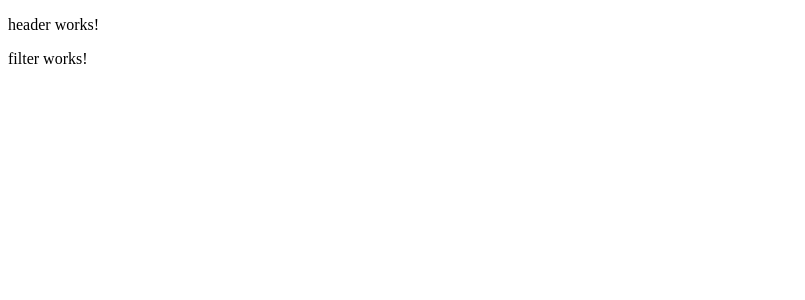
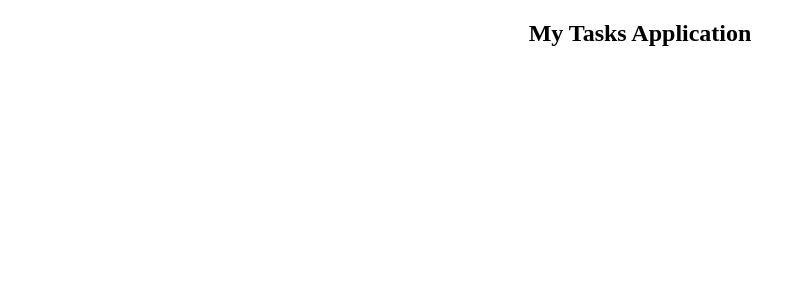
Before and after one commit to Jacques1988/todoAppB2, an Angular app: page / in a window 1280 px wide. Shown: the top 300 px of the page, without its empty margins (0-805 px from the left). Built offline with nearby package versions, Linux system fonts and the light colour scheme.

Commit message:
update teaser in header component, fixes #2

```diff
--- a/src/app/app.html
+++ b/src/app/app.html
@@ -1 +1,2 @@
-<app-header></app-header> <app-filter></app-filter>
+<app-header></app-header>
+<!-- <app-filter></app-filter> -->
--- a/src/app/header/header.css
+++ b/src/app/header/header.css
@@ -0,0 +1,6 @@
+:host {
+    display: flex;
+    justify-content: center;
+    align-items: flex-start;
+    width: 100%;
+}
--- a/src/app/header/header.html
+++ b/src/app/header/header.html
@@ -1 +1,3 @@
-<p>header works!</p>
+<section class="content-container">
+  <h1 class="teaser">My Tasks Application</h1>
+</section>
--- a/src/styles.css
+++ b/src/styles.css
@@ -1 +1,16 @@
 /* You can add global styles to this file, and also import other style files */
+
+body {
+    padding: 0;
+    margin: 0;
+}
+
+.content-container {
+    display: flex;
+    justify-content: flex-start;
+    align-items: center;
+    flex-direction: column;
+    /*  background-color: blue; */
+    width: 100%;
+    max-width: 1450px;
+}
```
